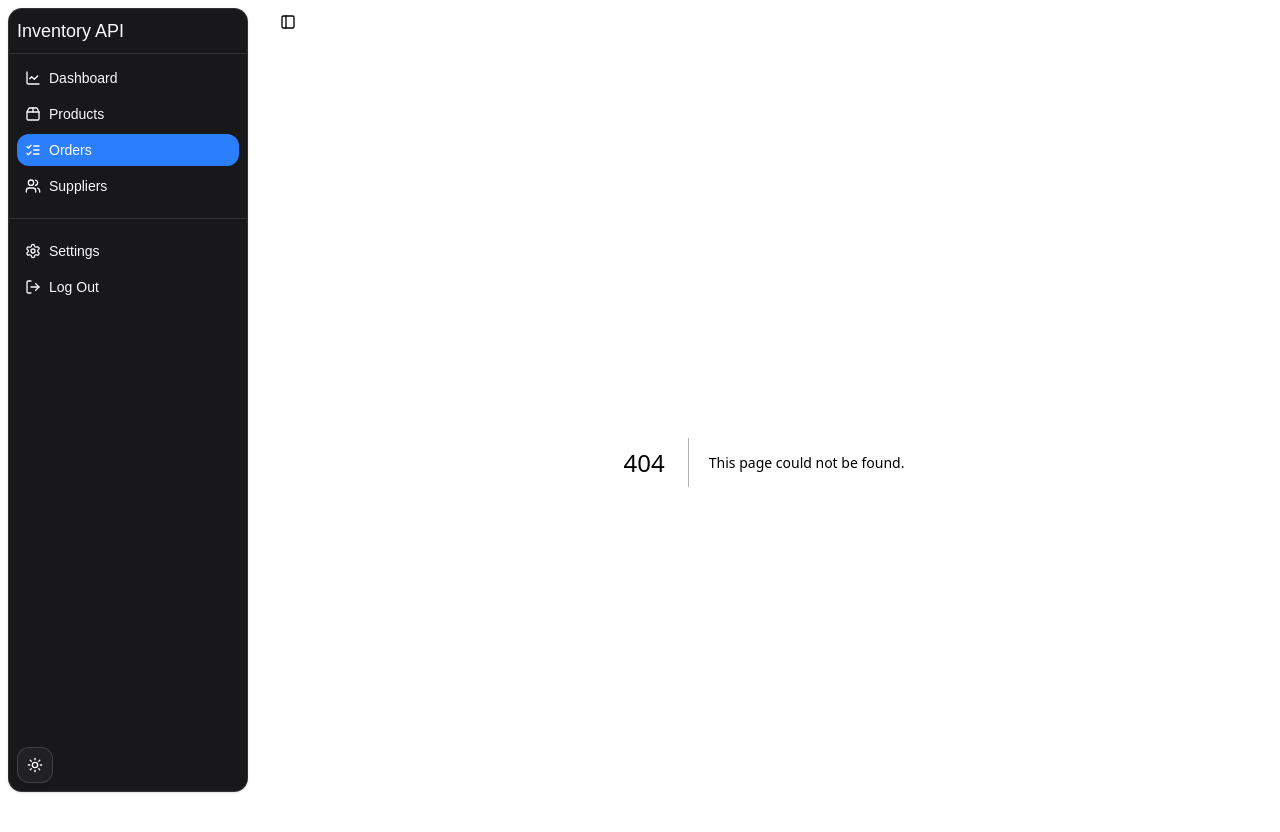
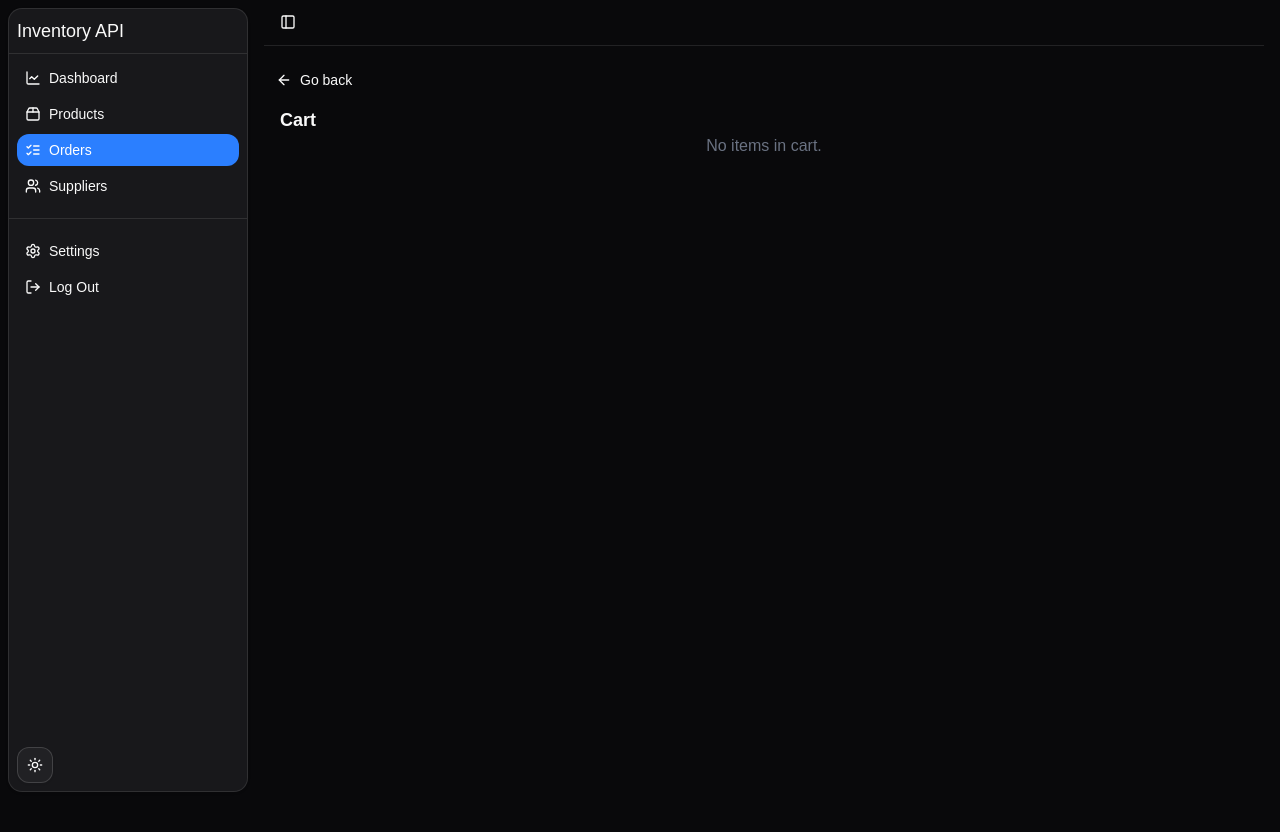
Before and after one commit to mrdsx/inventory-api, a Next.js app in the folder frontend/: page /orders/cart in a window 1280 px wide. Before the commit this address had no page. Shown: the top 832 px of the page. After the commit the page ends 800 px from the top, so only its background shows below. Built offline with nearby package versions, Linux system fonts and the light colour scheme.

Commit message:
feat(frontend/order): add CartPage component

```diff
--- /dev/null
+++ b/frontend/src/app/(pages)/(workspace)/orders/cart/page.tsx
@@ -0,0 +1,63 @@
+"use client";
+
+import { ROUTES } from "@/app/lib";
+import { NavigationBtn } from "@/components";
+import { Button, ScrollArea } from "@/components/ui";
+import { CartItemActions, useOrderCartStore } from "@/features/order";
+import { ArrowLeft } from "lucide-react";
+
+export default function CartPage() {
+  const cart = useOrderCartStore((state) => state.cart);
+
+  const totalCost = cart.reduce(
+    (total, item) => total + item.cost * item.count,
+    0,
+  );
+
+  return (
+    <div className="flex h-120 flex-col transition-colors">
+      <div className="flex h-full flex-1 flex-col rounded-md">
+        <NavigationBtn
+          className="mb-2"
+          href={ROUTES.workspace.orders.create}
+          variant="link"
+        >
+          <ArrowLeft />
+          Go back
+        </NavigationBtn>
+        <h2 className="px-4 text-lg font-bold">Cart</h2>
+        {cart.length === 0 ? (
+          <div className="flex items-center justify-center">
+            <p className="text-gray-400 dark:text-gray-500">
+              No items in cart.
+            </p>
+          </div>
+        ) : (
+          <>
+            <ScrollArea className="my-4 h-80 flex-1 px-4">
+              <ul className="divide-y-1">
+                {cart.map((item) => (
+                  <li key={item.id}>
+                    <div className="flex items-center px-2 py-4">
+                      <span className="mr-4 w-[30%]">{item.name}</span>
+                      <CartItemActions item={item} />
+                      <span className="ml-auto font-semibold text-gray-600 dark:text-gray-300">
+                        ${(item.cost * item.count).toFixed(2)}
+                      </span>
+                    </div>
+                  </li>
+                ))}
+              </ul>
+            </ScrollArea>
+            <div className="flex items-center justify-between px-4">
+              <Button>Checkout</Button>
+              <span className="text-base font-semibold">
+                Total: ${totalCost.toFixed(2)}
+              </span>
+            </div>
+          </>
+        )}
+      </div>
+    </div>
+  );
+}
```
